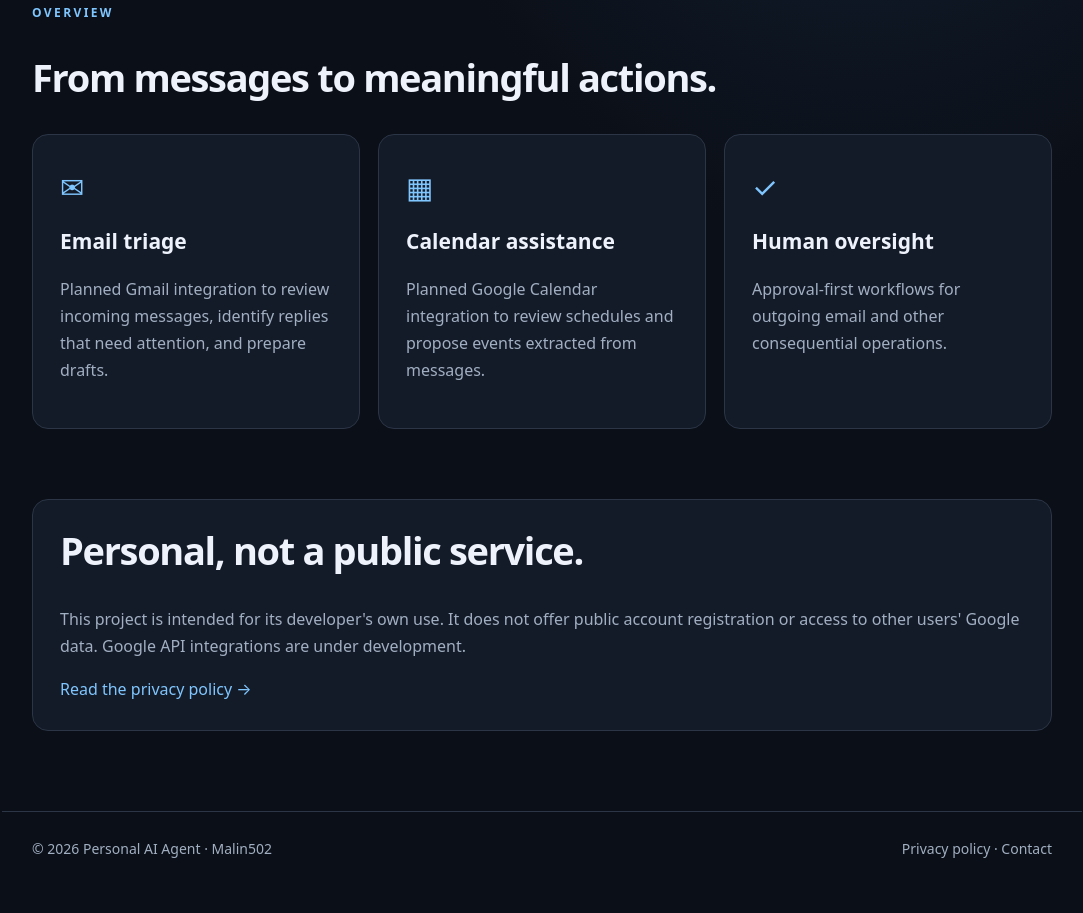
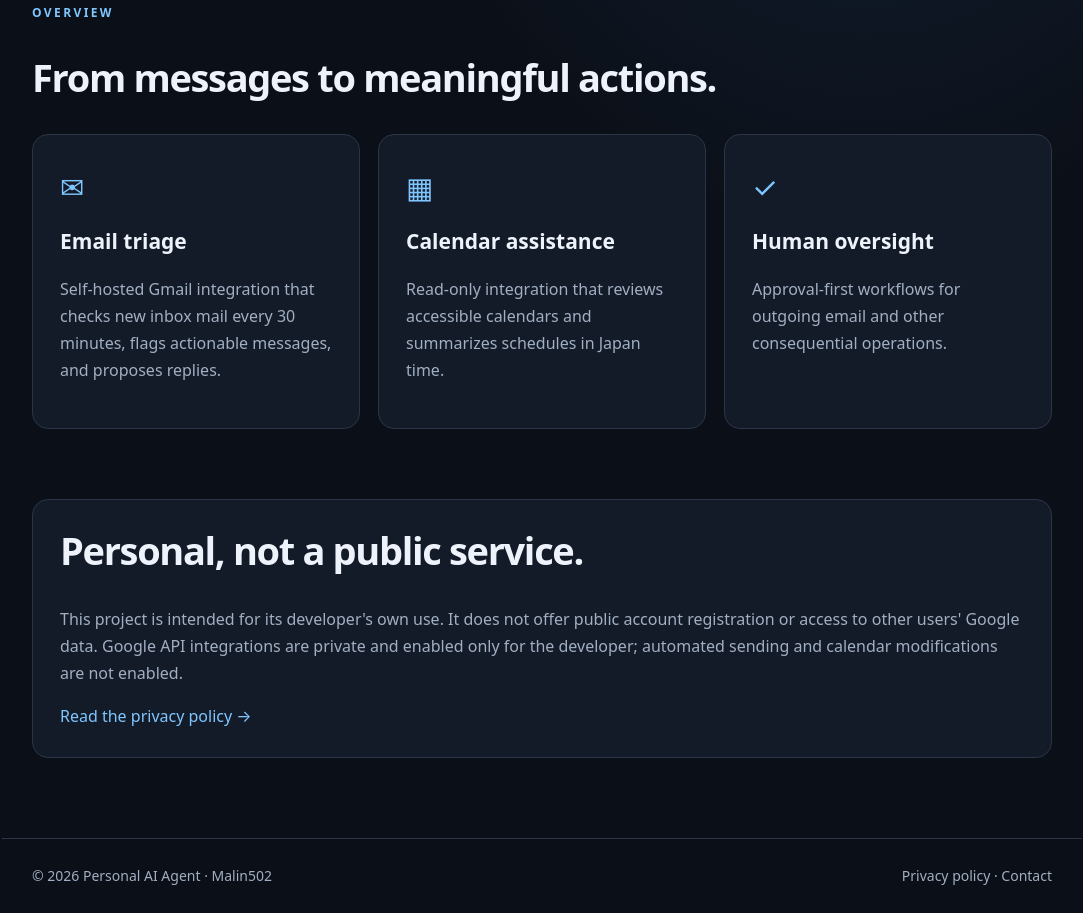
Before and after one commit to Malin502/personal-ai-agent-site, a plain HTML site: page index.html in a window 1280 px wide. Shown: the part 681-1594 px from the top of the page, without its empty margins (98-1181 px from the left). Before the commit the page ends 1567 px from the top, so only its background shows below. Drawn offline with Linux system fonts and the light colour scheme.

Commit message:
docs: align website and privacy disclosure with active Google mail triage

```diff
--- a/index.html
+++ b/index.html
@@ -2,6 +2,6 @@
 <html lang="en"><head><meta charset="utf-8"><meta name="viewport" content="width=device-width, initial-scale=1"><meta name="description" content="Personal AI Agent — a privately operated, self-hosted assistant project."><title>Personal AI Agent | Malin502</title><link rel="stylesheet" href="/assets/style.css"></head>
 <body><header class="nav"><a class="brand" href="/">◈ Personal AI Agent</a><nav><a href="#overview">Overview</a><a href="/privacy/">Privacy</a><a href="https://github.com/Malin502/personal-ai-agent-site">GitHub</a></nav></header><main>
 <section class="hero"><p class="eyebrow">PERSONAL PROJECT · SELF-HOSTED</p><h1>Personal AI Agent<span class="accent">.</span></h1><p class="lede">A personal AI assistant project designed to connect everyday tools with autonomous workflows—while keeping human approval in control of sensitive actions.</p><div class="actions"><a class="primary" href="#overview">Explore the project →</a><a class="secondary" href="/privacy/">Privacy &amp; data use</a></div></section>
-<section id="overview"><p class="eyebrow">OVERVIEW</p><h2>From messages to meaningful actions.</h2><div class="cards"><article><span class="symbol">✉</span><h3>Email triage</h3><p>Planned Gmail integration to review incoming messages, identify replies that need attention, and prepare drafts.</p></article><article><span class="symbol">▦</span><h3>Calendar assistance</h3><p>Planned Google Calendar integration to review schedules and propose events extracted from messages.</p></article><article><span class="symbol">✓</span><h3>Human oversight</h3><p>Approval-first workflows for outgoing email and other consequential operations.</p></article></div></section>
-<section class="notice"><h2>Personal, not a public service.</h2><p>This project is intended for its developer's own use. It does not offer public account registration or access to other users' Google data. Google API integrations are under development.</p><a href="/privacy/">Read the privacy policy →</a></section>
+<section id="overview"><p class="eyebrow">OVERVIEW</p><h2>From messages to meaningful actions.</h2><div class="cards"><article><span class="symbol">✉</span><h3>Email triage</h3><p>Self-hosted Gmail integration that checks new inbox mail every 30 minutes, flags actionable messages, and proposes replies.</p></article><article><span class="symbol">▦</span><h3>Calendar assistance</h3><p>Read-only integration that reviews accessible calendars and summarizes schedules in Japan time.</p></article><article><span class="symbol">✓</span><h3>Human oversight</h3><p>Approval-first workflows for outgoing email and other consequential operations.</p></article></div></section>
+<section class="notice"><h2>Personal, not a public service.</h2><p>This project is intended for its developer's own use. It does not offer public account registration or access to other users' Google data. Google API integrations are private and enabled only for the developer; automated sending and calendar modifications are not enabled.</p><a href="/privacy/">Read the privacy policy →</a></section>
 </main><footer><span>© 2026 Personal AI Agent · Malin502</span><span><a href="/privacy/">Privacy policy</a> · <a href="https://github.com/Malin502/personal-ai-agent-site/issues">Contact</a></span></footer></body></html>
```
